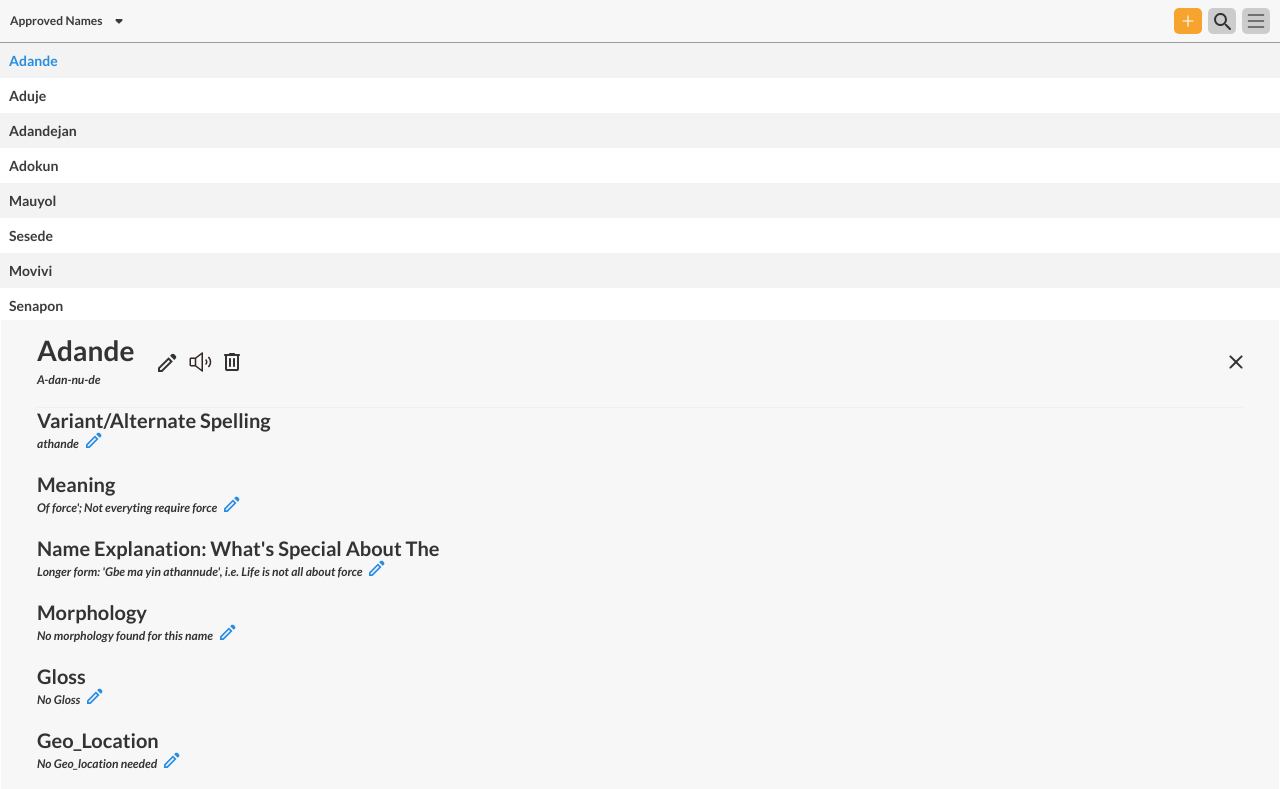
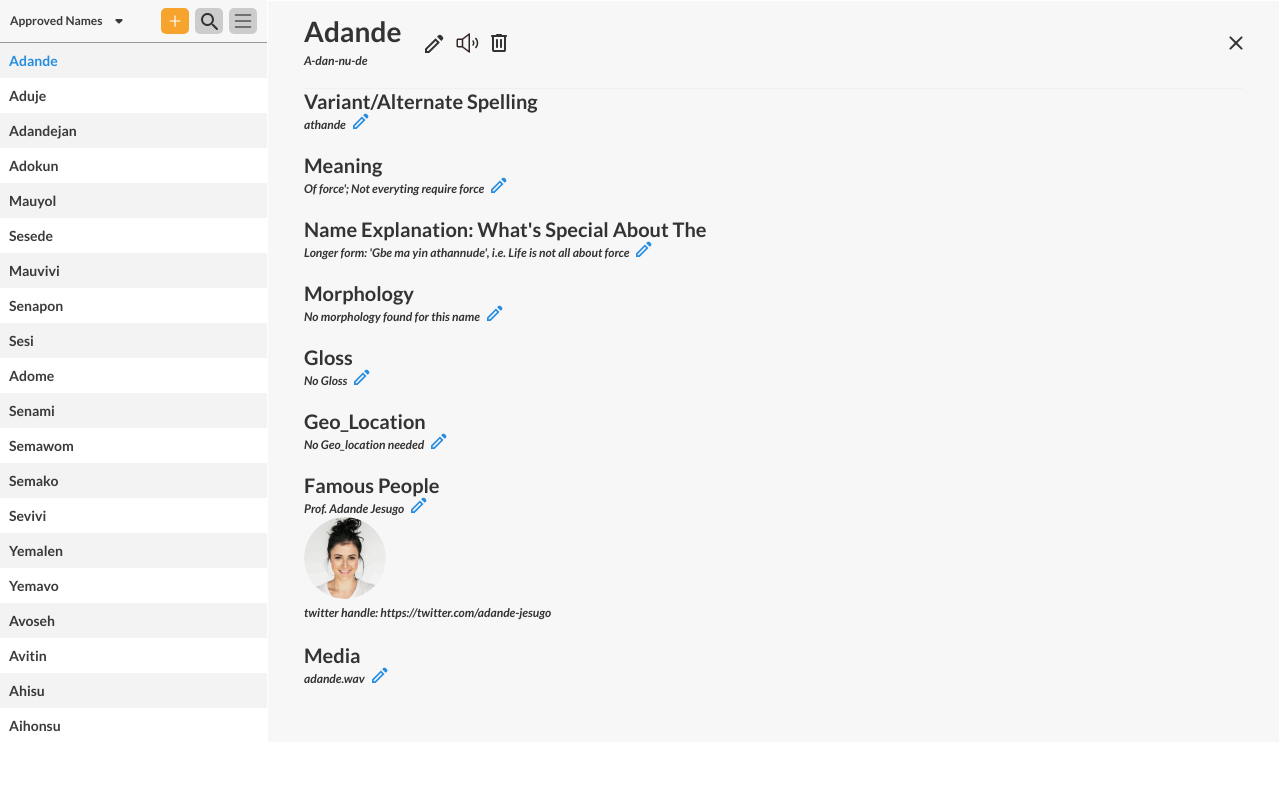
Before and after one commit to Mr-Georgie/ogunames-fe, a website: page src/components/name-info-page.html in a window 1280 px wide. Shown: the top 789 px of the page. Drawn offline with Linux system fonts and the light colour scheme; files whose address does not match are found by name.

Commit message:
completed desktop design

```diff
--- a/src/components/name-info-page.html
+++ b/src/components/name-info-page.html
@@ -6,9 +6,11 @@
     <link rel="stylesheet" href="../css/tailwind.css" />
     <title>Name Info Page</title>
   </head>
-  <body>
-    <main class="font-inter min-w-[390px] relative">
-      <section class="bg-basic-grey text-[#0a0a0acc]">
+  <body class="h-screen">
+    <main
+      class="font-inter min-w-[390px] relative md:static flex flex-col md:flex-row bg-[#f3f3f3]"
+    >
+      <section class="bg-basic-grey text-[#0a0a0acc] w-full md:max-w-[267px]">
         <div
           class="flex flex-col bg-[#f7f7f7] border-solid border-b border-[#999999] px-[10px] py-2"
         >
@@ -123,7 +125,7 @@
         <div>
           <!--names section-->
           <ul
-            class="list-none [&>*:nth-child(even)]:bg-white capitalize text-sm leading-5 names"
+            class="list-none [&>*:nth-child(even)]:bg-white [&>li]:cursor-pointer capitalize text-sm leading-5 names"
           >
             <li class="first:text-[#278DE1]">adande</li>
             <li>aduje</li>
@@ -131,7 +133,7 @@
             <li>adokun</li>
             <li>mauyol</li>
             <li>sesede</li>
-            <li>movivi</li>
+            <li>mauvivi</li>
             <li>senapon</li>
             <li>sesi</li>
             <li>adome</li>
@@ -150,7 +152,7 @@
       </section>
       <!--name info section-->
       <article
-        class="bg-[#f7f7f7] border-solid border border-white px-3 md:px-9 absolute top-[319px] left-0 right-0 shadow-primary rounded-t-[10px] md:rounded-none"
+        class="bg-[#f7f7f7] border-solid border border-white px-3 md:px-9 absolute md:static top-[319px] md:top-auto left-0 md:left-auto right-0 md:right-auto shadow-primary md:shadow-none rounded-t-[10px] md:rounded-none flex-1"
       >
         <!--names info top-->
         <div
```
Also changed, not shown: src/css/tailwind.css.
